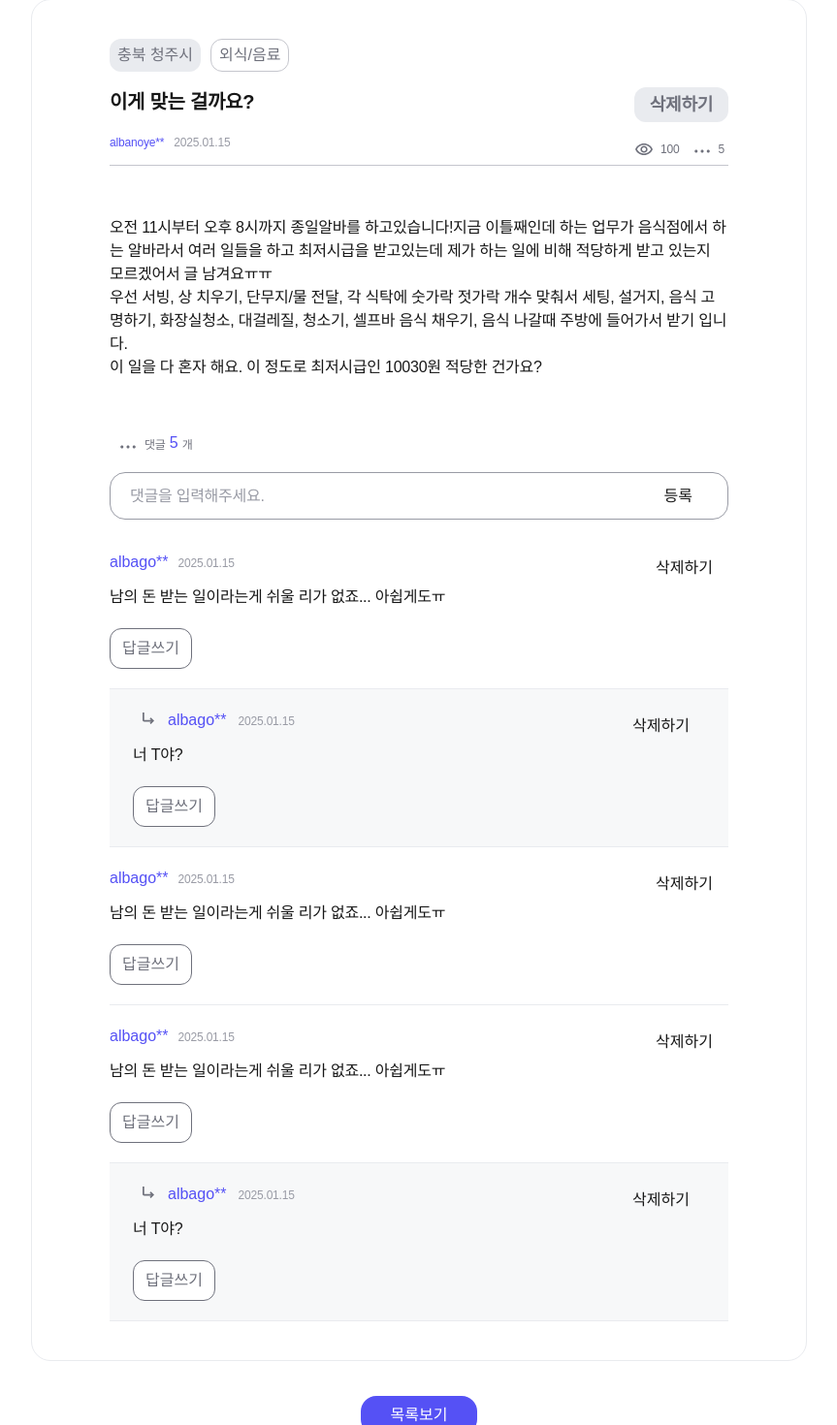
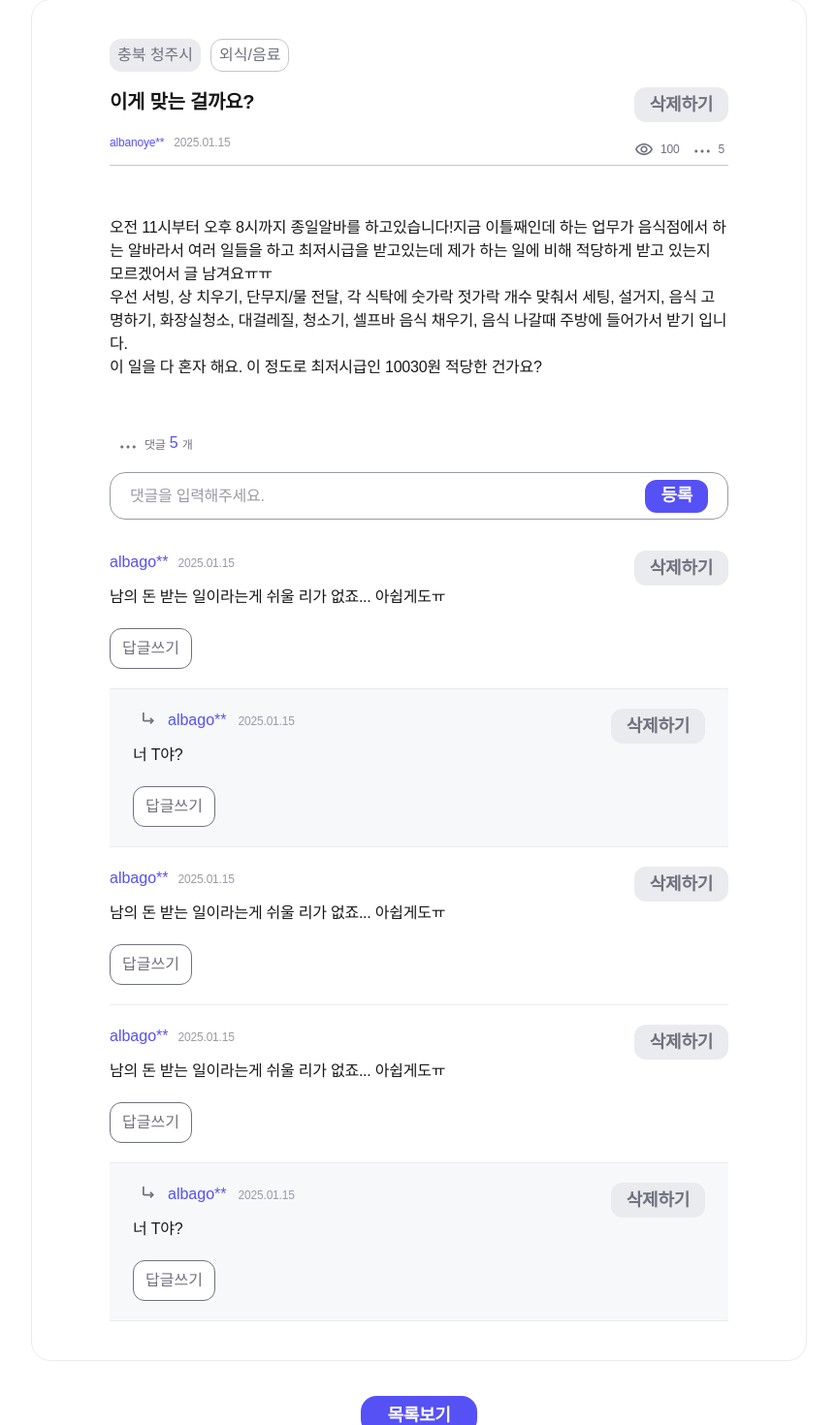
Before and after one commit to Core-Foreign-Employee-Hiring/Front-end, a Next.js app in the folder forwork-fe/: page /review/post in a window 1280 px wide. Shown: the part 301-1771 px from the top of the page at 97% size, without its empty margins (208-1071 px from the left). Built offline with nearby package versions, Linux system fonts and the light colour scheme; a web font is replaced by a local one.

Commit message:
refactor: 버튼 css 글로벌 css에 빼기
버튼 css 따로 빼고 import한 파일 수정

```diff
--- a/forwork-fe/src/components/review/JobReviewBoard.tsx
+++ b/forwork-fe/src/components/review/JobReviewBoard.tsx
@@ -20,7 +20,7 @@ const JobReviewBoard = () => {
         {/* 글쓰기 버튼 */}
         <Button
           type="submit"
-          secondClassName="py-[12px] rounded-[12px] text-h5 leading-[1.5] tracking-[-0.015em] font-medium"
+          secondClassName="py-[12px] rounded-[12px]"
           className="h-[36px] px-[16px] bg-main-button"
         >
           글쓰기
--- a/forwork-fe/src/components/review/post/ReRply.tsx
+++ b/forwork-fe/src/components/review/post/ReRply.tsx
@@ -13,7 +13,7 @@ const ReRply = () => {
           <div className="text-gray4 badge-sm translate-y-1 px-[4px]">2025.01.15</div>
         </div>
         {/* 삭제 버튼 */}
-        <Button className="h-[36px] px-[16px] py-8-gray2-button">
+        <Button className="bg-gray2-button h-[36px] px-[16px]" secondClassName="py-[8px] rounded-[12px]">
           삭제하기
         </Button>
       </div>
--- a/forwork-fe/src/components/review/post/Reply.tsx
+++ b/forwork-fe/src/components/review/post/Reply.tsx
@@ -9,7 +9,7 @@ const Reply = () => {
           <div className="text-gray4 badge-sm translate-y-1">2025.01.15</div>
         </div>
         {/* 삭제 버튼 */}
-        <Button className="h-[36px] px-[16px] py-8-gray2-button">
+        <Button className="bg-gray2-button h-[36px] px-[16px]" secondClassName="py-[8px] rounded-[12px]">
           삭제하기
         </Button>
       </div>
--- a/forwork-fe/src/components/review/post/ReviewPostPage.tsx
+++ b/forwork-fe/src/components/review/post/ReviewPostPage.tsx
@@ -29,7 +29,8 @@ const ReviewPostPage = () => {
           <div className="title-md">이게 맞는 걸까요?</div>
           <Button
             type="submit"
-            className="bg-gray2-button h-[36px] px-[16px] py-[8px] rounded-[12px]   "
+            className="bg-gray2-button h-[36px] px-[16px]"
+            secondClassName="py-[8px] rounded-[12px]"
           >
             삭제하기
           </Button>
@@ -86,7 +87,7 @@ const ReviewPostPage = () => {
         <Input
           inputValue={inputValue}
           setInputValue={setInputValue}
-          leftElement={() => <Button className="absolute right-5 h-[34px] px-[16px] py-12-main-button">등록</Button>}
+          leftElement={() => <Button className="bg-main-button absolute right-5 h-[34px] px-[16px]" secondClassName="py-[12px] rounded-[12px]">등록</Button>}
           placeholder="댓글을 입력해주세요."
           className="w-full px-[20px] py-[10px] relative"
         />
@@ -102,7 +103,7 @@ const ReviewPostPage = () => {
 
       <div className="h-[36px]" />
       {/* 글 목록 보는 버튼 */}
-      <Button className="bg-main text-white w-[120px] h-[40px] px-[16px] py-[12px] rounded-[16px] flex justify-center">목록보기</Button>
+      <Button className="bg-main-button w-[120px] h-[40px] px-[16px] justify-center" secondClassName="py-[12px]">목록보기</Button>
     </div>
   );
 };
```
